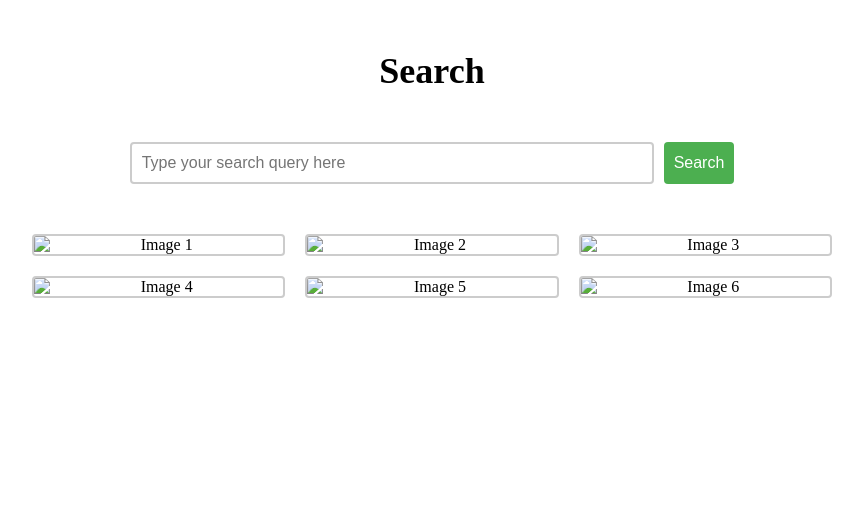
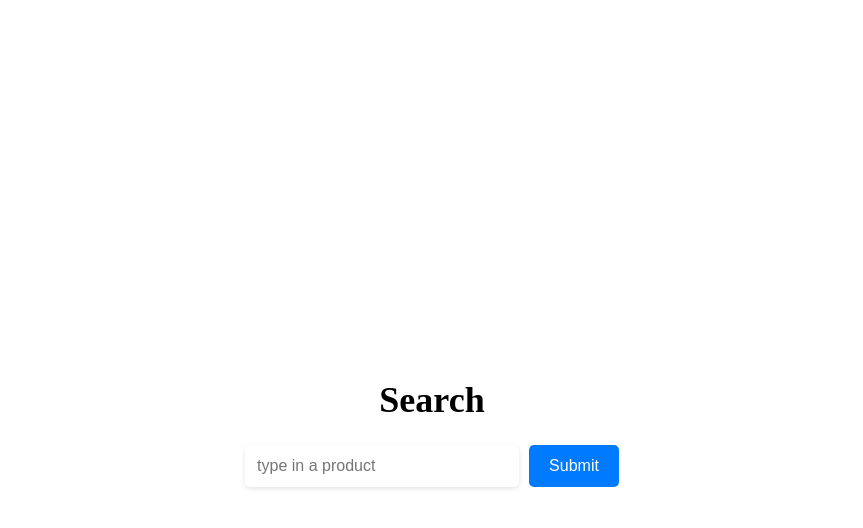
Before and after one commit to cil5345/ai-travel-planner, a website built with Vite: page index.html in a window 1280 px wide. Shown: the whole page, without its empty margins (208-1071 px from the left). Built offline with nearby package versions, Linux system fonts and the light colour scheme; files whose address does not match are found by name.

Commit message:
POST frontend to backend

```diff
--- a/index.html
+++ b/index.html
@@ -5,21 +5,45 @@
     <link rel="stylesheet" href="style.css">
   </head>
   <body>
-    <div class="container">
-      <h1>Search</h1>
-      <div class="search-box">
-        <input type="text" placeholder="Type your search query here">
-        <button>Search</button>
-      </div>
-      <div class="image-grid">
-        <img src="image1.jpg" alt="Image 1">
-        <img src="image2.jpg" alt="Image 2">
-        <img src="image3.jpg" alt="Image 3">
-        <img src="image4.jpg" alt="Image 4">
-        <img src="image5.jpg" alt="Image 5">
-        <img src="image6.jpg" alt="Image 6">
-      </div>
-    </div>
-    <script type="module" src="/main.js"></script>
+
+
+
+<!DOCTYPE html>
+<html>
+<head>
+	<title>Modern Webpage</title>
+	<link rel="stylesheet" href="style.css">
+</head>
+<body>
+	<div class="container">
+		<h1>Search</h1>
+
+		<!-- <form class="search-box">
+      <label for="prompt"></label>
+      <textarea name="'prompt" maxlength="160"></textarea>
+
+			<button type='submit' id="btn">Search</button>
+		</form> -->
+
+
+
+    <form>
+      <label for="prompt">type in a product:</label>
+      <input type="text" id="email" name="email" placeholder="type in a product" required>
+      <button type="submit">Submit</button>
+    </form>
+		<!-- <div class="image-grid">
+			<img src="https://via.placeholder.com/300x300" alt="Image 1">
+			<img src="https://via.placeholder.com/300x300" alt="Image 2">
+			<img src="https://via.placeholder.com/300x300" alt="Image 3">
+		</div>
+	</div> -->
+</body>
+</html>
+
+
+
+
+    <script src="main.js"></script>
   </body>
 </html>
--- a/main.js
+++ b/main.js
@@ -1 +1,23 @@
-import './style.css'
+const submit = document.querySelector("form");
+
+submit.addEventListener("submit", async (e) => {
+
+  e.preventDefault();
+  const data = new FormData(submit);
+  let string = [...data.values()].toString()
+  console.log(string)
+
+  const response = await fetch("http://localhost:8080/dream", {
+    method: "POST",
+    headers: {
+      "Content-Type": "application/json",
+    },
+    body: JSON.stringify({
+      prompt: `provide a detailed recommendation if ${string }is safe during pregnancy or breastfeeding. Please provide rationale. If it is not safe, please provide alternate recommendations`,
+    }),
+  });
+
+  const  answer  = await response.json()
+  console.log(answer)
+
+});
--- a/server.js
+++ b/server.js
@@ -17,11 +17,11 @@ app.use(cors());
 app.use(express.json());
 
 app.post("/dream", async (req, res) => {
-
+    const prompt = req.body.prompt
     try {
         const response = await openai.createCompletion({
             model: "text-davinci-003",
-            prompt: `create a 3 day itinerary for a group of people skiing in salt lake city`,
+            prompt: prompt,
             max_tokens: 2048,
             temperature: 0,
 
@@ -34,7 +34,7 @@ app.post("/dream", async (req, res) => {
     } catch (error) {
         return res.status(400).json({
             success: false,
-            error: 'error'
+            error: "error"
         })
     }
 
--- a/style.css
+++ b/style.css
@@ -1,48 +1,56 @@
 .container {
-  max-width: 800px;
-  margin: 0 auto;
-  text-align: center;
+	display: flex;
+	flex-direction: column;
+	align-items: center;
+	justify-content: center;
+	height: 100vh;
 }
 
 h1 {
-  font-size: 36px;
-  margin-top: 50px;
+	font-size: 36px;
+	margin-top: 50px;
 }
 
-.search-box {
+form {
   display: flex;
   justify-content: center;
-  margin-top: 50px;
+  align-items: center;
+  flex-wrap: wrap;
+}
+
+label {
+  display: none;
 }
 
 input[type="text"] {
-  padding: 10px;
   font-size: 16px;
-  border: 2px solid #ccc;
-  border-radius: 4px;
-  width: 500px;
+  padding: 12px;
+  border: none;
+  border-radius: 5px;
+  box-shadow: 0px 2px 5px rgba(0, 0, 0, 0.1);
+  width: 250px;
+  margin-right: 10px;
 }
 
-button {
-  padding: 10px;
+button[type="submit"] {
   font-size: 16px;
-  background-color: #4CAF50;
-  color: white;
+  padding: 12px 20px;
+  background-color: #007bff;
+  color: #fff;
   border: none;
-  border-radius: 4px;
-  margin-left: 10px;
+  border-radius: 5px;
+  cursor: pointer;
+  transition: background-color 0.3s ease;
 }
 
-.image-grid {
-  display: grid;
-  grid-template-columns: repeat(3, 1fr);
-  grid-gap: 20px;
-  margin-top: 50px;
+button[type="submit"]:hover {
+  background-color: #0069d9;
 }
 
-img {
-  max-width: 100%;
-  height: auto;
-  border: 2px solid #ccc;
-  border-radius: 4px;
+@media (max-width: 600px) {
+  input[type="email"] {
+    width: 100%;
+    margin-right: 0;
+    margin-bottom: 10px;
+  }
 }
```
